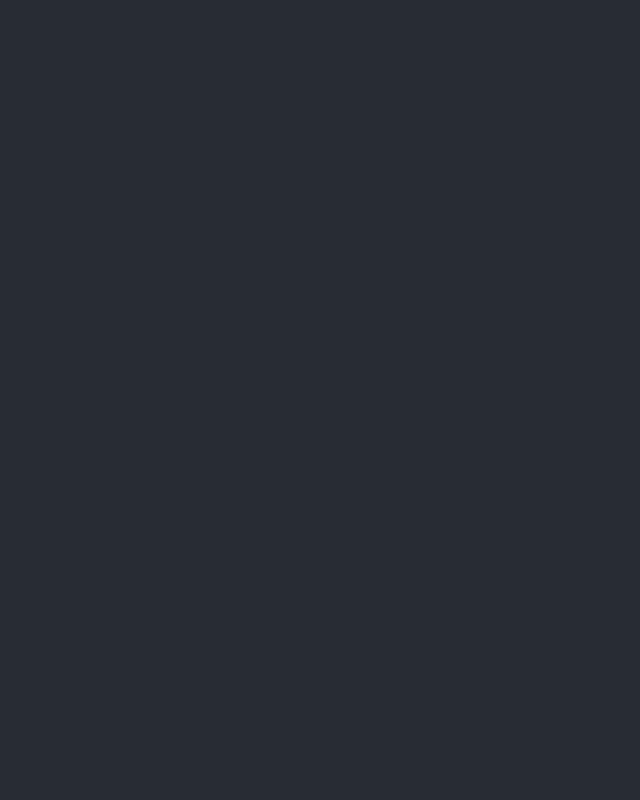
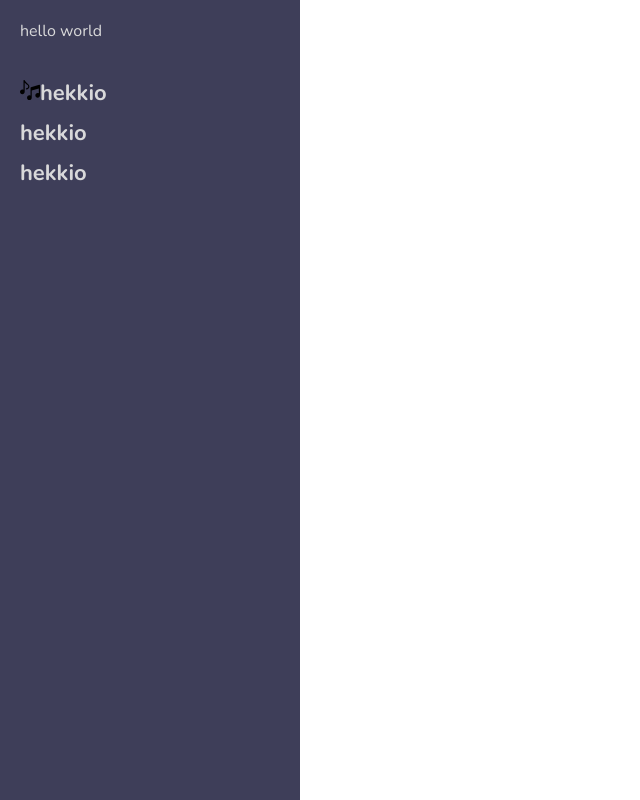
Before and after one commit to akpante3/Music-Player, a React (Create React App) app: page / in a window 1280 px wide. Shown: the whole page, without its empty margins (0-640 px from the left). Built offline with nearby package versions, Linux system fonts and the light colour scheme.

Commit message:
side bar

```diff
--- a/package.json
+++ b/package.json
@@ -8,7 +8,8 @@
     "@testing-library/user-event": "^7.1.2",
     "react": "^16.13.1",
     "react-dom": "^16.13.1",
-    "react-scripts": "3.4.1"
+    "react-scripts": "3.4.1",
+    "styled-components": "^5.1.1"
   },
   "scripts": {
     "start": "react-scripts start",
--- a/public/index.html
+++ b/public/index.html
@@ -9,6 +9,7 @@
       name="description"
       content="Web site created using create-react-app"
     />
+    <link href="https://fonts.googleapis.com/css2?family=Nunito:ital,wght@0,200;0,300;0,400;0,700;0,800;0,900;1,200;1,400;1,600;1,700;1,800&display=swap" rel="stylesheet">
     <link rel="apple-touch-icon" href="%PUBLIC_URL%/logo192.png" />
     <!--
       manifest.json provides metadata used when your web app is installed on a
--- a/src/App.js
+++ b/src/App.js
@@ -1,14 +1,16 @@
 import React from 'react';
-import logo from './logo.svg';
+import styled from 'styled-components'
 import './App.css';
+import Sidebar from './components/sidebar'
 
 function App() {
+  const Wrapper = styled.div`
+  font-family: 'Nunito', sans-serif;`;
+
   return (
-    <div className="App">
-      <header className="App-header">
-
-      </header>
-    </div>
+    <Wrapper>
+      <Sidebar />
+    </Wrapper>
   );
 }
 
--- /dev/null
+++ b/src/components/sidebar.jsx
@@ -0,0 +1,63 @@
+import React from 'react';
+import styled from 'styled-components'
+import { sidebarBg } from '../style/color'
+
+const Sidebar = () => {
+
+  const Aside = styled.aside`
+  color: #d9d9da;
+  width: 300px;
+  height: 100vh;
+  background-color: ${sidebarBg}`;
+
+  const AsideLogo = styled.div`
+  padding: 20px;
+  margin-button: 30px;
+  `;
+  const AsideHeaders = styled.div`
+  ul {
+    list-style: none;
+    padding: 0px;
+    li {
+      margin: 10px 0px;
+      padding: 0px 20px 0px 20px;
+      font-weight: 700;
+      font-size: 22px;
+      cursor: pointer;
+      transition: 1s;
+      border-left: 2px solid none;
+
+      img {
+          width: 20px;
+          height: 20px;
+          fill: white;
+      }
+      :hover {
+          color: #40b1e1;
+          border-left: 2px solid #40b1e1;
+      }
+      :first-of-type {
+        border-top: none;
+      }
+    }
+  }
+  `
+
+
+  return (
+    <Aside>
+        <AsideLogo>
+            hello world
+        </AsideLogo>
+        <AsideHeaders>
+            <ul>
+                <li><img src={require('../icons/music.svg')}></img>hekkio</li>
+                <li>hekkio</li>
+                <li>hekkio</li>
+            </ul>
+        </AsideHeaders>
+    </Aside>
+  );
+}
+
+export default Sidebar;
--- /dev/null
+++ b/src/style/color.js
@@ -0,0 +1 @@
+export const sidebarBg = '#3e3e59'
```
Also changed, not shown: src/setupTests.js (deleted, +0 -5 lines), src/icons/music.svg (added), 1 other file (tests, documents, lock files or other folders).
